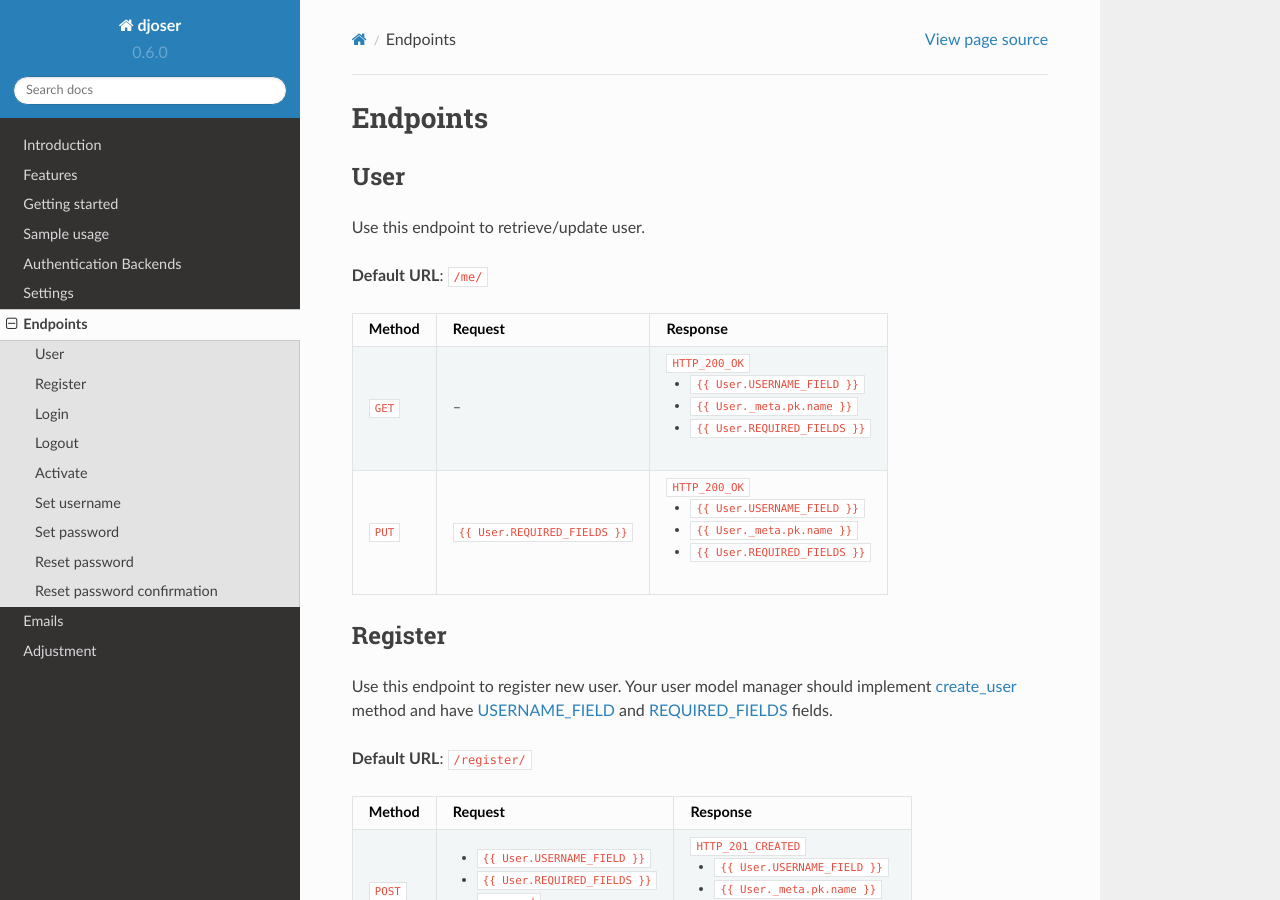
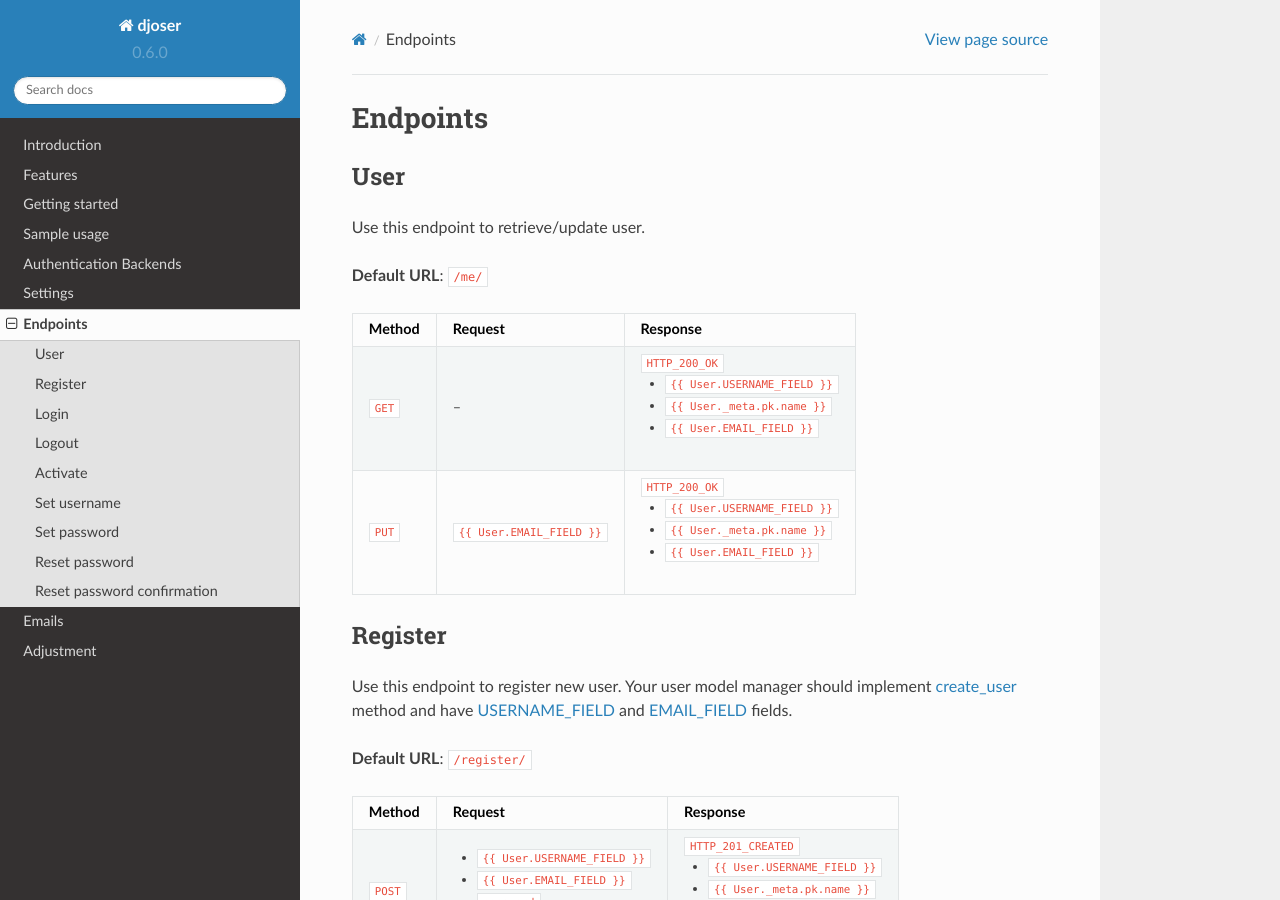
Before and after one commit to sunscrapers/djoser, a Sphinx documentation site: the page built from docs/source/endpoints.rst, in a window 1280 px wide and 900 px high. Built offline with Sphinx 7.4.7 and the Read the Docs theme 2.0.0, drawn with Linux system fonts in a browser that asks for light colours; some of the changed text lies outside the part shown.

Commit message:
Remove User.REQUIRED_FIELDS from fields attribute on user serializers
User.REQUIRED_FIELDS is meant to be used only by createsuperuser management command

Resolves: #136

```diff
--- a/docs/source/endpoints.rst
+++ b/docs/source/endpoints.rst
@@ -15,13 +15,13 @@ Use this endpoint to retrieve/update user.
 |          |                                |                                  |
 |          |                                | * ``{{ User.USERNAME_FIELD }}``  |
 |          |                                | * ``{{ User._meta.pk.name }}``   |
-|          |                                | * ``{{ User.REQUIRED_FIELDS }}`` |
+|          |                                | * ``{{ User.EMAIL_FIELD }}``     |
 +----------+--------------------------------+----------------------------------+
-| ``PUT``  | ``{{ User.REQUIRED_FIELDS }}`` | ``HTTP_200_OK``                  |
+| ``PUT``  | ``{{ User.EMAIL_FIELD }}``     | ``HTTP_200_OK``                  |
 |          |                                |                                  |
 |          |                                | * ``{{ User.USERNAME_FIELD }}``  |
 |          |                                | * ``{{ User._meta.pk.name }}``   |
-|          |                                | * ``{{ User.REQUIRED_FIELDS }}`` |
+|          |                                | * ``{{ User.EMAIL_FIELD }}``     |
 +----------+--------------------------------+----------------------------------+
 
 Register
@@ -30,7 +30,7 @@ Register
 Use this endpoint to register new user. Your user model manager should
 implement `create_user <https://docs.djangoproject.com/en/dev/ref/contrib/auth/#django.contrib.auth.models.UserManager.create_user>`_
 method and have `USERNAME_FIELD <https://docs.djangoproject.com/en/dev/topics/auth/customizing/#django.contrib.auth.models.CustomUser.USERNAME_FIELD>`_
-and `REQUIRED_FIELDS <https://docs.djangoproject.com/en/dev/topics/auth/customizing/#django.contrib.auth.models.CustomUser.REQUIRED_FIELDS>`_
+and `EMAIL_FIELD <https://docs.djangoproject.com/en/dev/topics/auth/customizing/#django.contrib.auth.models.CustomUser.EMAIL_FIELD>`_
 fields.
 
 **Default URL**: ``/register/``
@@ -39,10 +39,10 @@ fields.
 | Method   |  Request                          | Response                         |
 +==========+===================================+==================================+
 | ``POST`` | * ``{{ User.USERNAME_FIELD }}``   | ``HTTP_201_CREATED``             |
-|          | * ``{{ User.REQUIRED_FIELDS }}``  |                                  |
+|          | * ``{{ User.EMAIL_FIELD }}``      |                                  |
 |          | * ``password``                    | * ``{{ User.USERNAME_FIELD }}``  |
 |          |                                   | * ``{{ User._meta.pk.name }}``   |
-|          |                                   | * ``{{ User.REQUIRED_FIELDS }}`` |
+|          |                                   | * ``{{ User.EMAIL_FIELD }}``     |
 +----------+-----------------------------------+----------------------------------+
 
 Login
```
Also changed, not shown: 1 other file.
